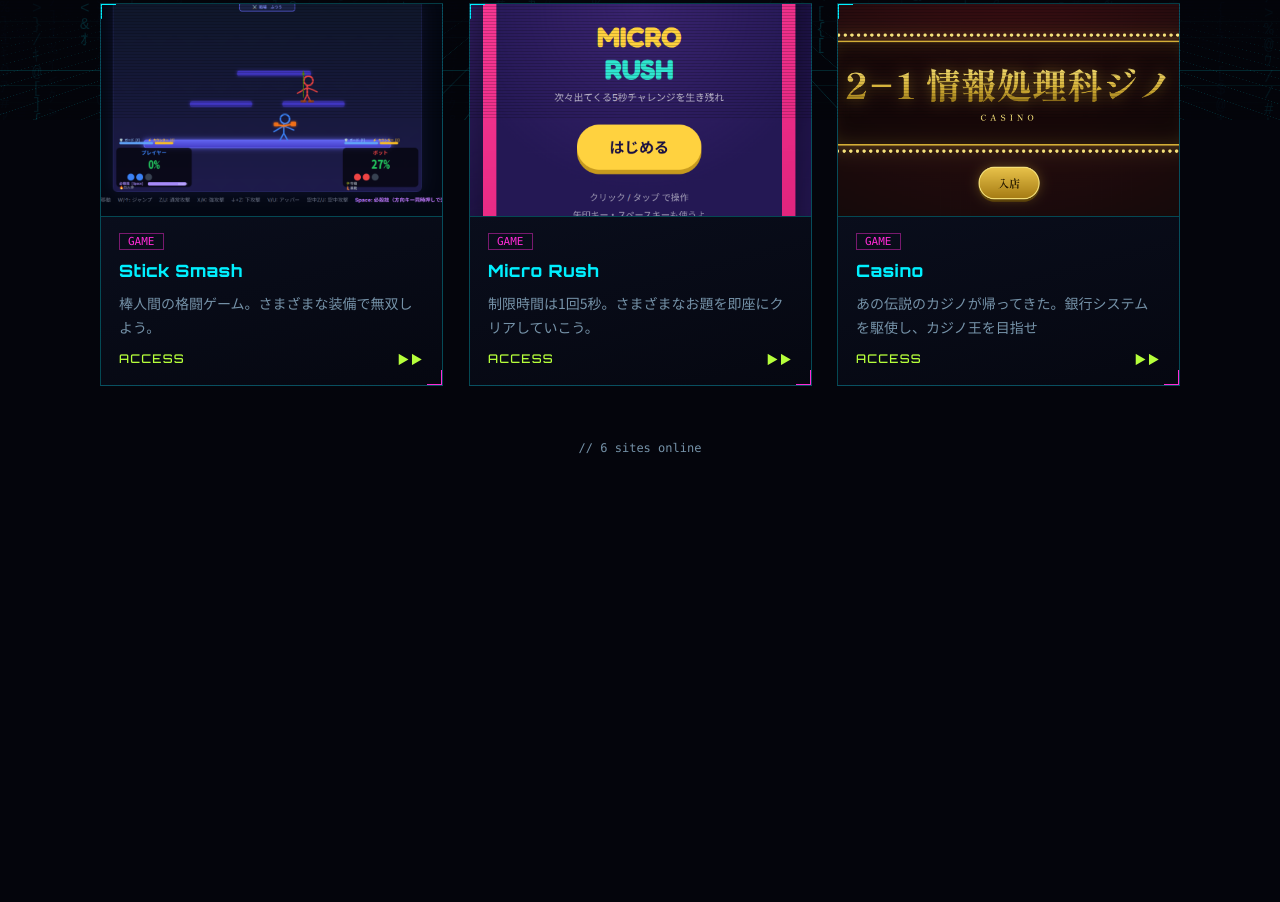
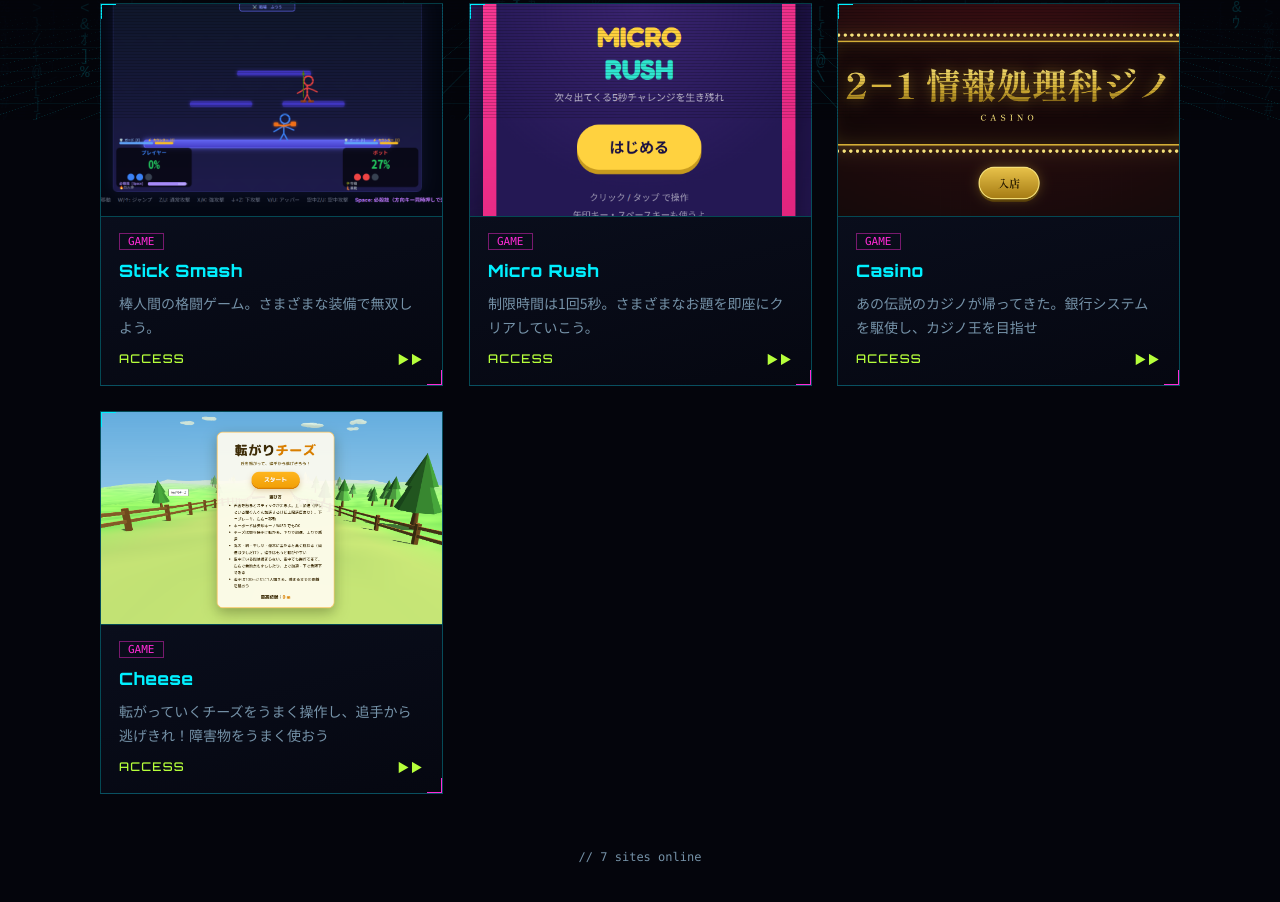
Before and after one commit to shake-819/main, a plain HTML site: page index.html in a window 1280 px wide. Shown: the part 680-1582 px from the top of the page. Before the commit the page ends 1215 px from the top, so only its background shows below. Drawn offline with Linux system fonts and the light colour scheme.

Commit message:
Update index.html

```diff
--- a/index.html
+++ b/index.html
@@ -135,7 +135,8 @@ const SITES=[
   {title:"SQL",desc:"このサイトで学べばSQLが丸わかり！結果がそのまま出力されるので癖になる。",url:"https://shake-819.github.io/sql",tags:["STUDY"],img:"images/sql.png"},
   {title:"Stick Smash",desc:"棒人間の格闘ゲーム。さまざまな装備で無双しよう。",url:"https://shake-819.github.io/stick-battle",tags:["GAME"],img:"images/stick-smash.png"},
   {title:"Micro Rush",desc:"制限時間は1回5秒。さまざまなお題を即座にクリアしていこう。",url:"https://shake-819.github.io/micro-rush",tags:["GAME"],img:"images/micro-rush.png"},
-  {title:"Casino",desc:"あの伝説のカジノが帰ってきた。銀行システムを駆使し、カジノ王を目指せ",url:"https://shake-819.github.io/casino",tags:["GAME"],img:"images/casino.png"}
+  {title:"Casino",desc:"あの伝説のカジノが帰ってきた。銀行システムを駆使し、カジノ王を目指せ",url:"https://shake-819.github.io/casino",tags:["GAME"],img:"images/casino.png"},
+  {title:"Cheese",desc:"転がっていくチーズをうまく操作し、追手から逃げきれ！障害物をうまく使おう",url:"https://shake-819.github.io/cheese",tags:["GAME"],img:"images/cheese.png"},
 ];
 
 const $=s=>document.querySelector(s), reduce=false; /* 強制表示: OSのモーション削減設定を無視して常に演出ON */
```
